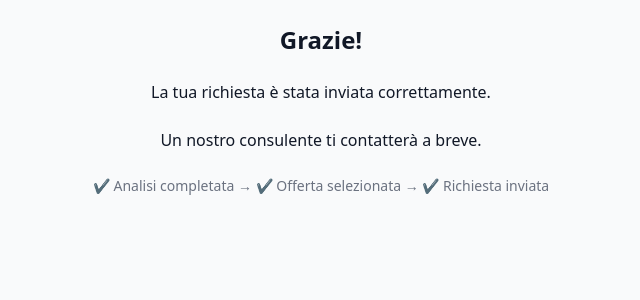
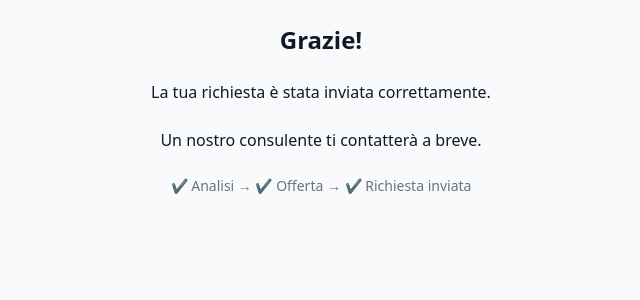
Before and after one commit to eutentiofficial-art/energia-compara, a Next.js app: page /manual/thanks in a window 1280 px wide. Shown: the top 300 px of the page, without its empty margins (319-959 px from the left). Built offline with nearby package versions, Linux system fonts and the light colour scheme.

Commit message:
Update page.tsx

```diff
--- a/app/manual/thanks/page.tsx
+++ b/app/manual/thanks/page.tsx
@@ -1,12 +1,12 @@
 export default function ThanksPage() {
   return (
-    <div className="max-w-xl mx-auto p-6 space-y-6 text-center">
+    <div className="max-w-xl mx-auto p-6 text-center space-y-6">
       <h1 className="text-2xl font-bold">Grazie!</h1>
       <p>La tua richiesta è stata inviata correttamente.</p>
       <p>Un nostro consulente ti contatterà a breve.</p>
 
-      <div className="mt-6 text-sm text-gray-500">
-        ✔ Analisi completata → ✔ Offerta selezionata → ✔ Richiesta inviata
+      <div className="text-sm text-gray-500">
+        ✔ Analisi → ✔ Offerta → ✔ Richiesta inviata
       </div>
     </div>
   );
```
